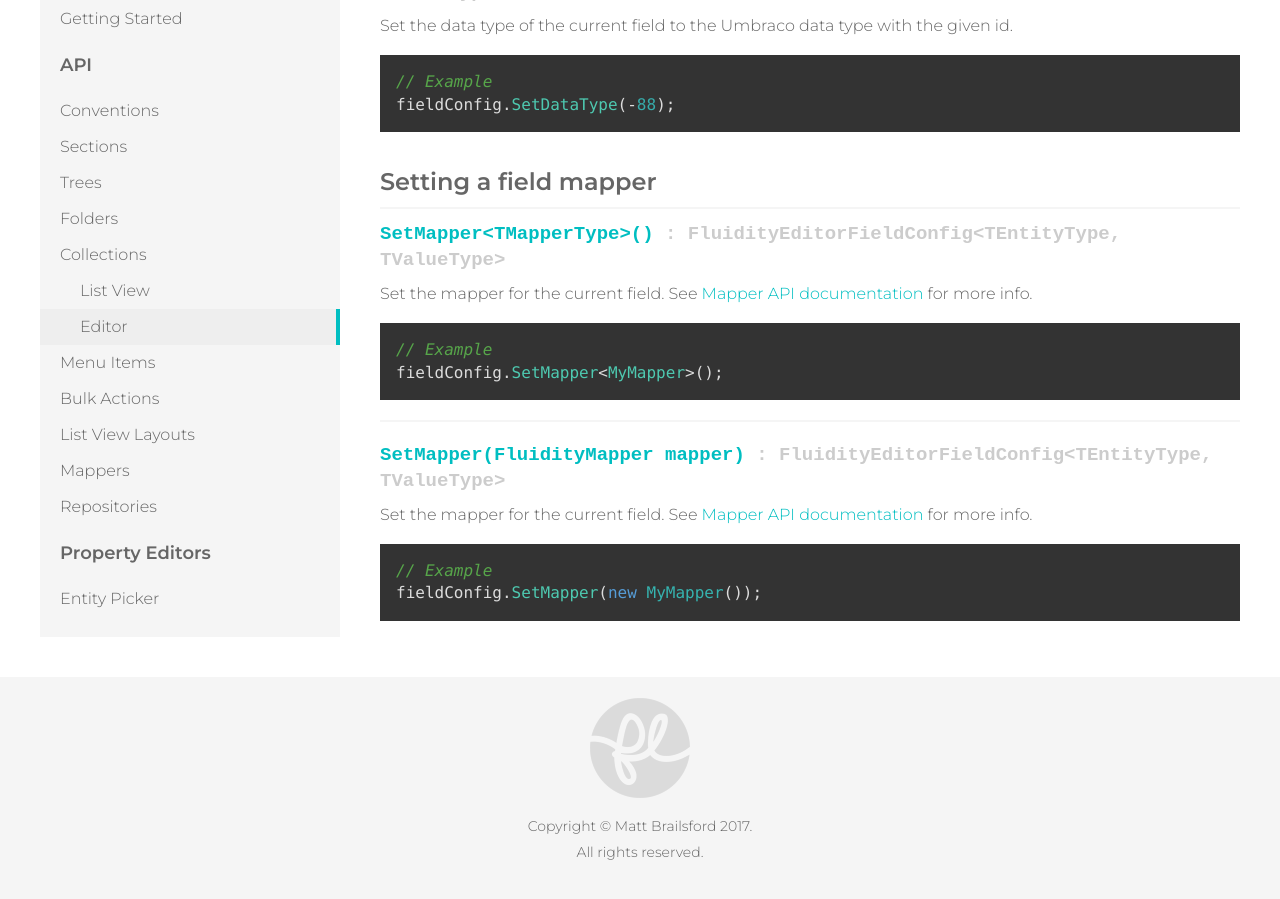
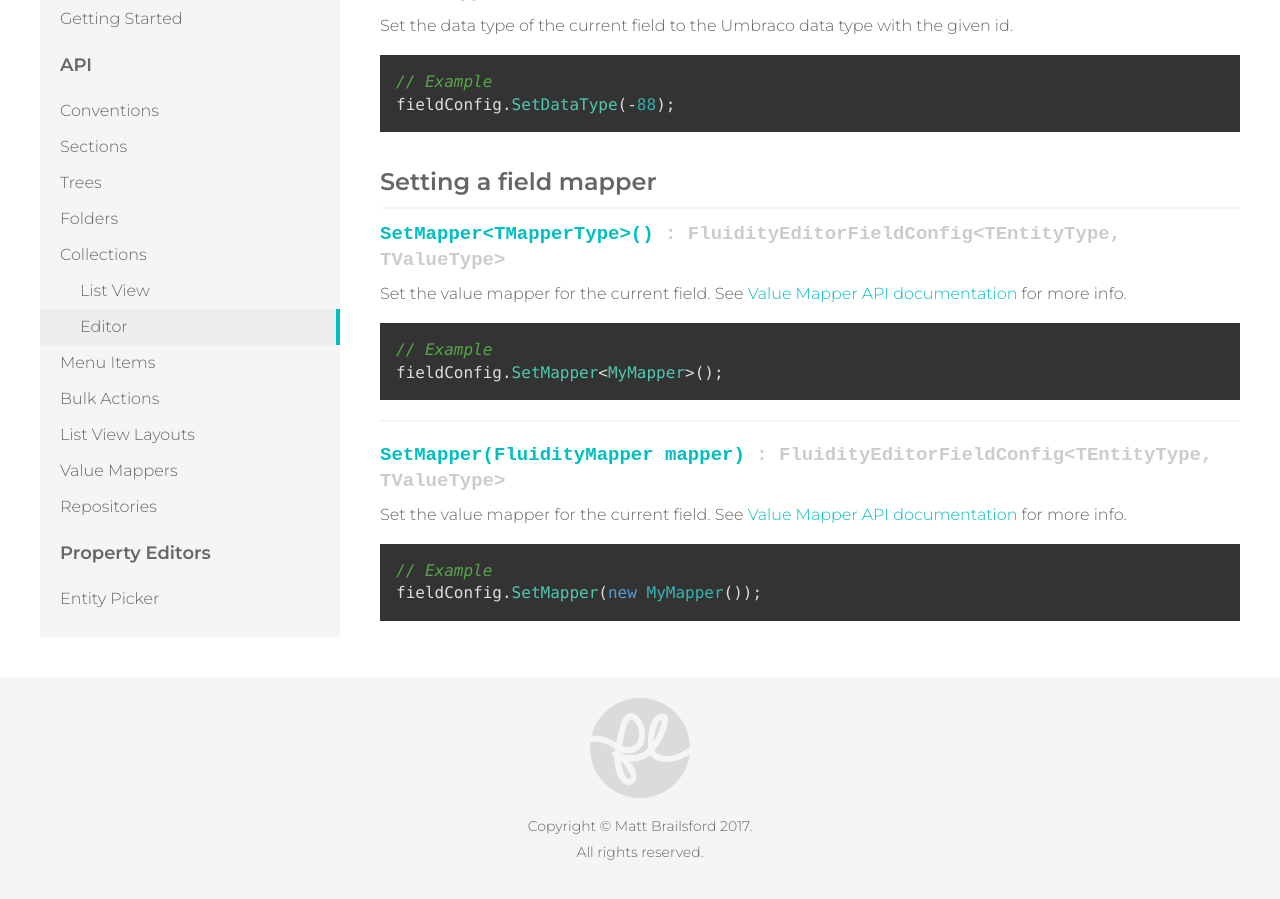
Before and after one commit to mattbrailsford/umbraco-fluidity, a Jekyll site: the page built from docs/_pages/02-api-04-collections-01-editor.md, in a window 1280 px wide and 900 px high, scrolled down 2903 px. Built offline with Jekyll 4.4.1, drawn with Linux system fonts in a browser that asks for light colours.

Commit message:
Renamed Mappers to Value Mappers for consistancy

`````diff
--- a/docs/_data/navigation.yml
+++ b/docs/_data/navigation.yml
@@ -30,8 +30,8 @@
       url: /api/bulk-actions/
     - title: List View Layouts
       url: /api/list-view-layouts/
-    - title: Mappers
-      url: /api/mappers/
+    - title: Value Mappers
+      url: /api/value-mappers/
     - title: Repositories
       url: /api/repositories/
 
--- a/docs/_pages/02-api-04-collections-01-editor.md
+++ b/docs/_pages/02-api-04-collections-01-editor.md
@@ -140,7 +140,7 @@ fieldConfig.SetDataType(-88);
 #### SetMapper&lt;TMapperType&gt;() *: FluidityEditorFieldConfig&lt;TEntityType, TValueType&gt;*
 {: .signature}
 
-Set the mapper for the current field. See [Mapper API documentation]({{ site.baseurl }}/api/mappers/) for more info.
+Set the value mapper for the current field. See [Value Mapper API documentation]({{ site.baseurl }}/api/value-mappers/) for more info.
 
 ````csharp
 // Example
@@ -152,7 +152,7 @@ fieldConfig.SetMapper<MyMapper>();
 #### SetMapper(FluidityMapper mapper) *: FluidityEditorFieldConfig&lt;TEntityType, TValueType&gt;*
 {: .signature}
 
-Set the mapper for the current field. See [Mapper API documentation]({{ site.baseurl }}/api/mappers/) for more info.
+Set the value mapper for the current field. See [Value Mapper API documentation]({{ site.baseurl }}/api/value-mappers/) for more info.
 
 ````csharp
 // Example
`````
Also changed, not shown: docs/_pages/02-api-07-mappers.md (deleted, +0 -6 lines), docs/_pages/02-api-07-value-mappers.md (added, +30 -0 lines).
